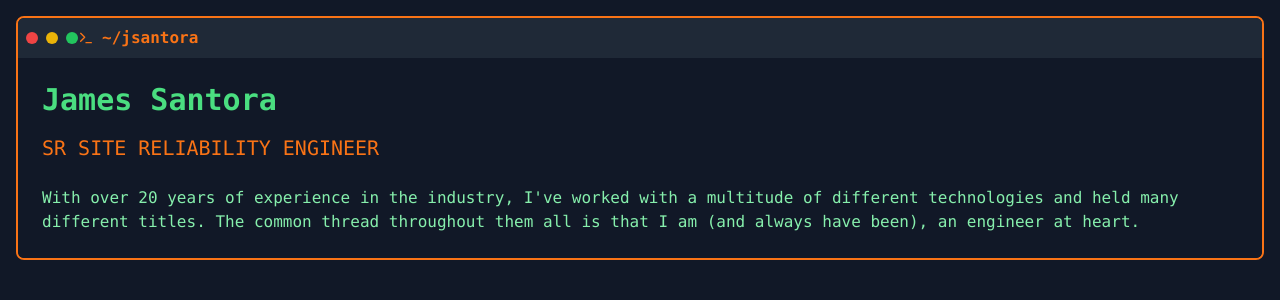
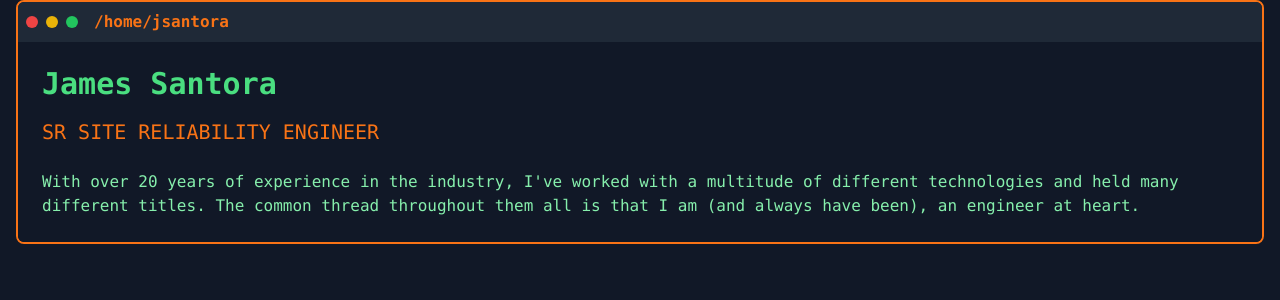
Before and after one commit to jimsantora/resume, a Next.js app: page /resume/ in a window 1280 px wide. Shown: the top 300 px of the page. Built offline with nearby package versions, Linux system fonts and the light colour scheme.

Commit message:
Clean up the terminal window.

```diff
--- a/app/page.tsx
+++ b/app/page.tsx
@@ -2,24 +2,30 @@
 
 import { Terminal } from 'lucide-react';
 
-export default function Home() {
+const TerminalWindow = ({ children, title }: { children: React.ReactNode; title: string }) => {
   return (
-    <main className="min-h-screen p-4 md:p-8">
-      <div className="max-w-4xl mx-auto space-y-8">
-        {/* Terminal-style header */}
-        <header className="border-2 border-orange-500 rounded-lg overflow-hidden">
-          <div className="bg-gray-800 p-2 flex items-center">
-            <div className="flex space-x-2">
+    <div className="rounded-lg overflow-hidden border-2 border-orange-500">
+      <div className="flex items-center p-2 bg-gray-800">
+        <div className="flex space-x-2 mr-4">
           <div className="w-3 h-3 rounded-full bg-red-500"></div>
           <div className="w-3 h-3 rounded-full bg-yellow-500"></div>
           <div className="w-3 h-3 rounded-full bg-green-500"></div>
         </div>
-            <div className="ml-4 flex items-center gap-2">
-              <Terminal className="w-4 h-4 text-orange-500" />
-              <span className="text-orange-500 font-bold">~/jsantora</span>
+        <span className="font-bold text-orange-500">{title}</span>
+      </div>
+      <div className="p-6 bg-gray-900">
+        {children}
       </div>
     </div>
-          <div className="p-6 bg-gray-900">
+  );
+};
+
+export default function Home() {
+  return (
+    <main className="min-h-screen">
+      <div className="container mx-auto px-4">
+        <div className="max-w-4xl mx-auto py-8">
+          <TerminalWindow title="/home/jsantora">
             <h1 className="text-3xl font-bold mb-4">James Santora</h1>
             <h2 className="text-xl text-orange-500 mb-6">SR SITE RELIABILITY ENGINEER</h2>
             <p className="text-green-300 leading-relaxed">
@@ -27,8 +33,8 @@ export default function Home() {
               technologies and held many different titles. The common thread throughout them all is that
               I am (and always have been), an engineer at heart.
             </p>
+          </TerminalWindow>
         </div>
-        </header>
       </div>
     </main>
   );
```
Lines whose indentation alone changed are shown as unchanged.
